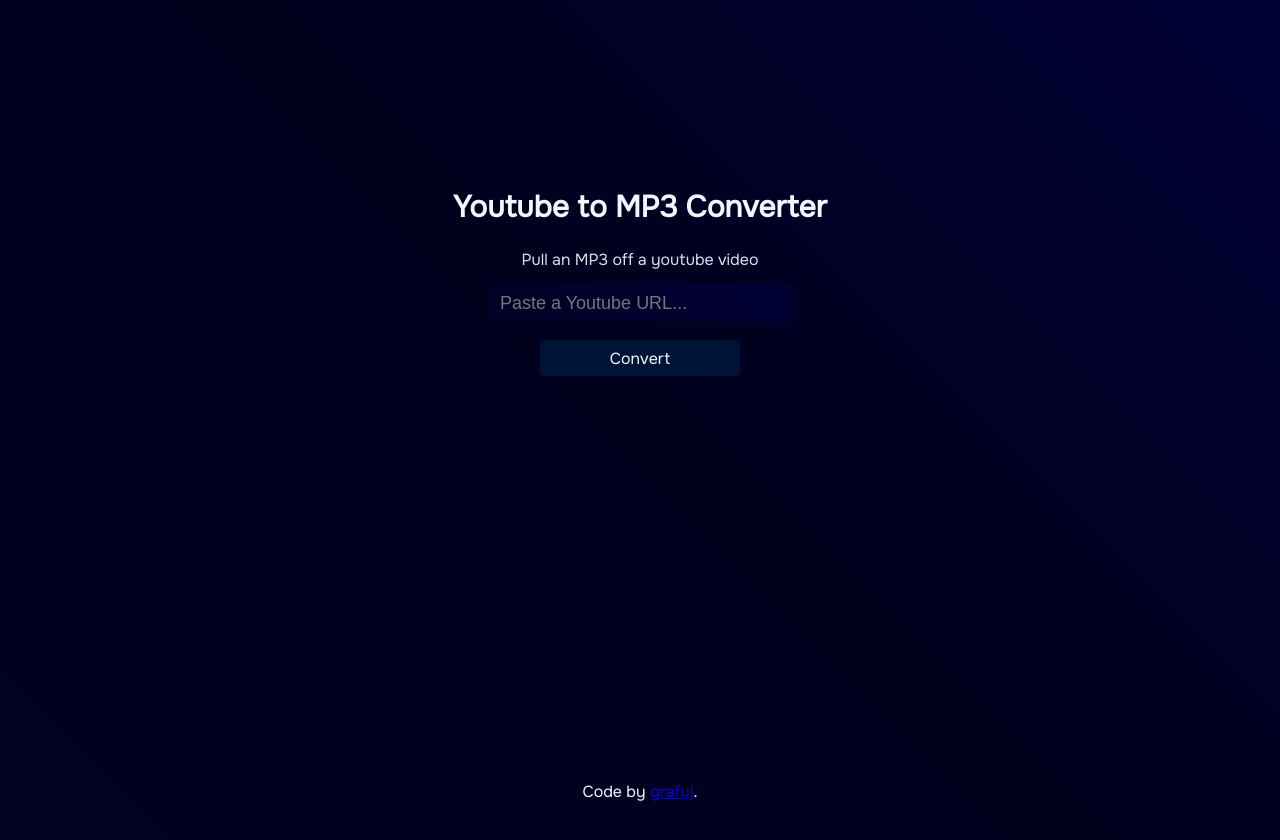
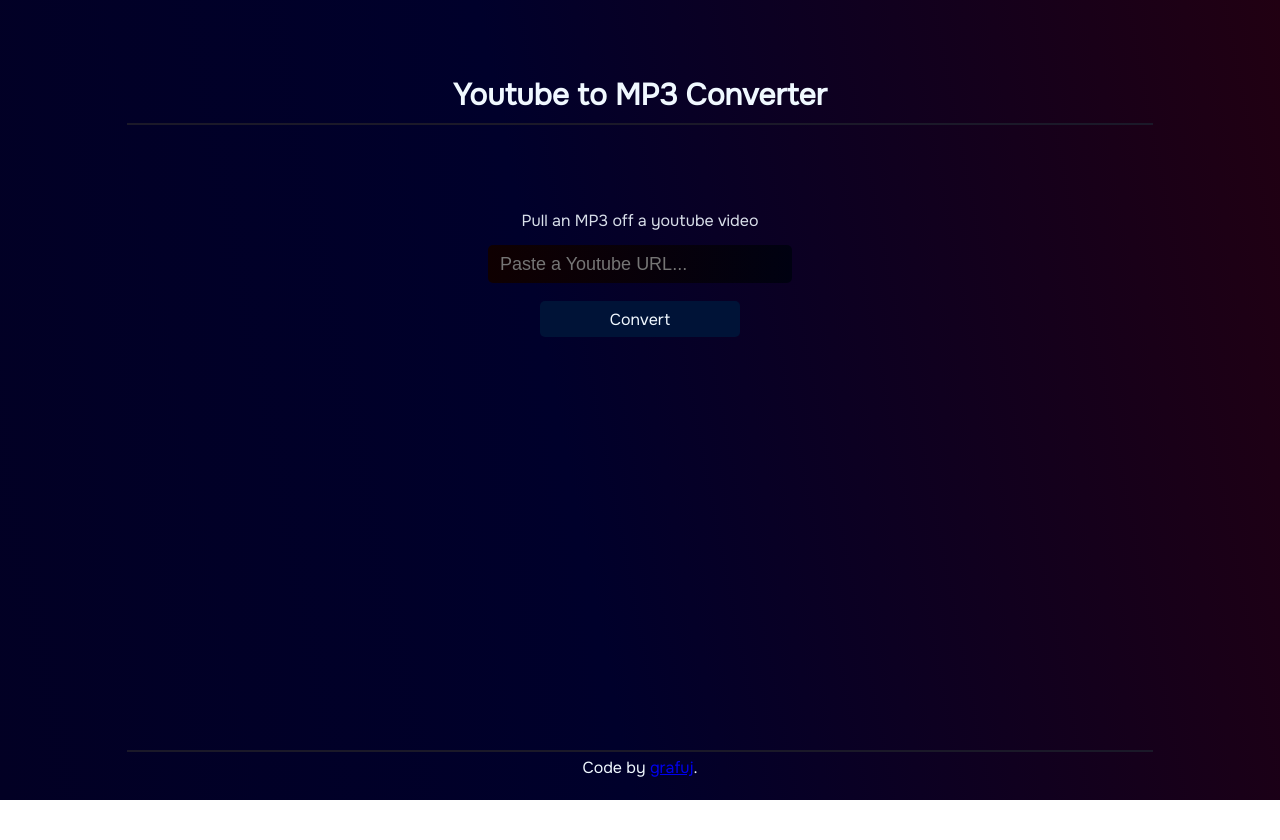
Before and after one commit to grafuj/youtube-mp3-downloader, a React (Vite) app: page / in a window 1280 px wide. Shown: the top 840 px of the page. After the commit the page ends 800 px from the top, so only its background shows below. Built offline with nearby package versions, Linux system fonts and the light colour scheme.

Commit message:
add hr separators and form gradient

```diff
--- a/src/App.css
+++ b/src/App.css
@@ -3,13 +3,13 @@
 body {
   font-family: 'Onest', sans-serif;
   background: rgb(2, 0, 36);
-  background: linear-gradient(45deg, rgba(2, 0, 36, 1) 0%, rgb(0, 0, 29) 55%, rgb(1, 0, 53) 100%);
+  background: linear-gradient(79deg, rgba(2, 0, 36, 1) 0%, rgba(0, 0, 43, 1) 44%, rgba(33, 0, 18, 1) 100%);
 }
 
 .page_title {
   font-size: 30px;
   font-weight: 600;
-  margin-bottom: 1em;
+  margin-bottom: 5px;
   text-align: center;
 }
 
@@ -21,13 +21,14 @@
   display: flex;
   flex-direction: column;
   align-items: center;
-  margin-top: 12em;
+  min-height: 90vh;
+  margin-top: 10vh;
   /* justify-content: space-between; */
-  min-height: 100vh;
 }
 
 .content_description {
   opacity: 0.9;
+  margin-top: 10vh;
   margin-bottom: 1em;
   text-align: center;
 }
@@ -43,7 +44,8 @@
   max-width: 600px;
   min-width: 300px;
   height: 36px;
-  background: linear-gradient(45deg, rgba(2, 0, 36, 1) 0%, rgb(1, 0, 53) 100%);
+  background: rgb(15,0,1);
+  background: linear-gradient(95deg, rgba(15,0,1,1) 0%, rgba(0,1,17,1) 100%);
   outline: none;
   border: none;
   text-indent: 10px;
@@ -60,7 +62,6 @@
   border: none;
   outline: none;
   border-radius: 5px;
-
   margin-bottom: 1em;
 }
 
@@ -73,9 +74,16 @@
 }
 
 @media screen and (mx-width: 600px) {
-  .content{
-    margin-top: 9em;
+  .content {
+    margin-top: 15vh;
   }
+}
+
+.hr_separator {
+  width: 80%;
+  display: flex;
+  align-items: center;
+  border: 1px solid rgb(27, 25, 41)
 }
 
 .footer {
@@ -83,6 +91,7 @@
   flex-direction: column;
   align-items: center;
   position: absolute;
-  bottom: 0;
+  width: 100%;
+  bottom: 3vh;
   /* width: 100%; */
 }
--- a/src/App.jsx
+++ b/src/App.jsx
@@ -37,6 +37,7 @@
     <div className='content'>
       <>
         <h1 className='page_title light_blue'>Youtube to MP3 Converter</h1>
+        <hr className="hr_separator" />
         <p className="content_description light_blue">Pull an MP3 off a youtube video</p>
         <form className='form' onSubmit={handleSubmit}>
           <input ref={inputUrlRef} className='form_input light_blue' type='text' placeholder='Paste a Youtube URL...'></input>
@@ -48,6 +49,7 @@
           : ""}
       </>
       <div className="footer">
+        <hr className="hr_separator" />
         <span className="light_blue">
           Code by <a href="https://github.com/grafuj/youtube-mp3-downloader">grafuj</a>.
         </span>
```
